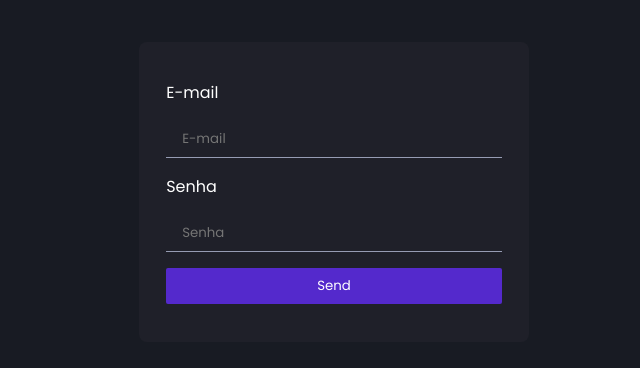
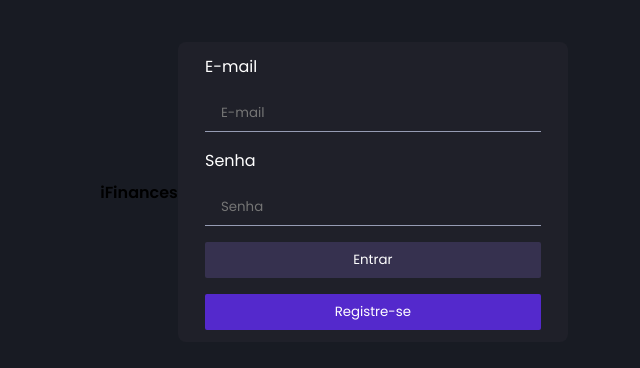
Before and after one commit to Santosl2/ifinances-pwa, a Next.js app: page / in a window 1280 px wide. Shown: the part 208-576 px from the top of the page, without its empty margins (306-946 px from the left). Built offline with nearby package versions, Linux system fonts and the light colour scheme.

Commit message:
<chore>: minor adjusts

```diff
--- a/src/components/index.ts
+++ b/src/components/index.ts
@@ -1,3 +1,4 @@
 export * from "./Header";
 export * from "./Summary";
 export * from "./Table";
+export * from "./Form";
--- a/src/pages/_document.tsx
+++ b/src/pages/_document.tsx
@@ -62,6 +62,10 @@ export default class MyDocumment extends Document {
             href="https://fonts.googleapis.com/css2?family=Poppins:wght@400;500;600&display=swap"
             rel="stylesheet"
           />
+          <link
+            href="https://fonts.googleapis.com/css2?family=Roboto:wght@100;300;400;700&display=swap"
+            rel="stylesheet"
+          />
         </Head>
         <body>
           <Main />
--- a/src/pages/index.tsx
+++ b/src/pages/index.tsx
@@ -4,11 +4,15 @@ import { LoginContent, LoginWrapper } from "@styles/Login.styles";
 export default function Login() {
   return (
     <LoginWrapper>
+      <h4>iFinances</h4>
       <LoginContent>
         <Input name="email" type="email" label="E-mail" />
         <Input name="password" type="password" label="Senha" />
+        <Button type="submit" bgColor="#36314f">
+          Entrar
+        </Button>
 
-        <Button type="submit">Send</Button>
+        <Button type="button">Registre-se</Button>
       </LoginContent>
     </LoginWrapper>
   );
```
